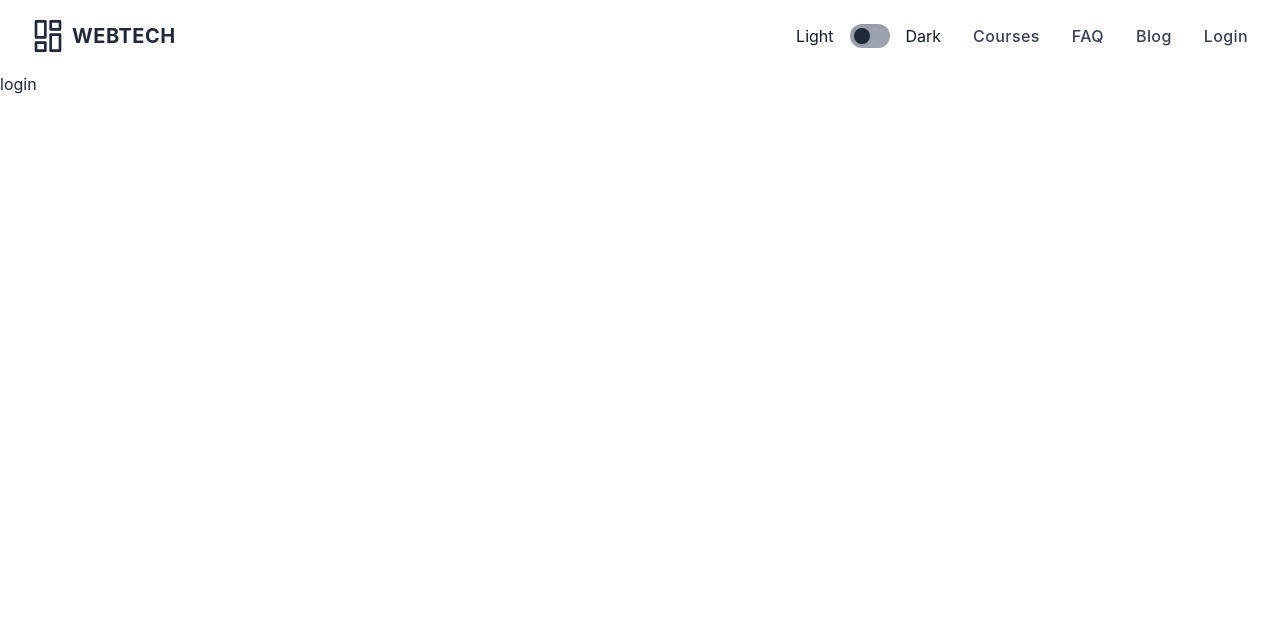
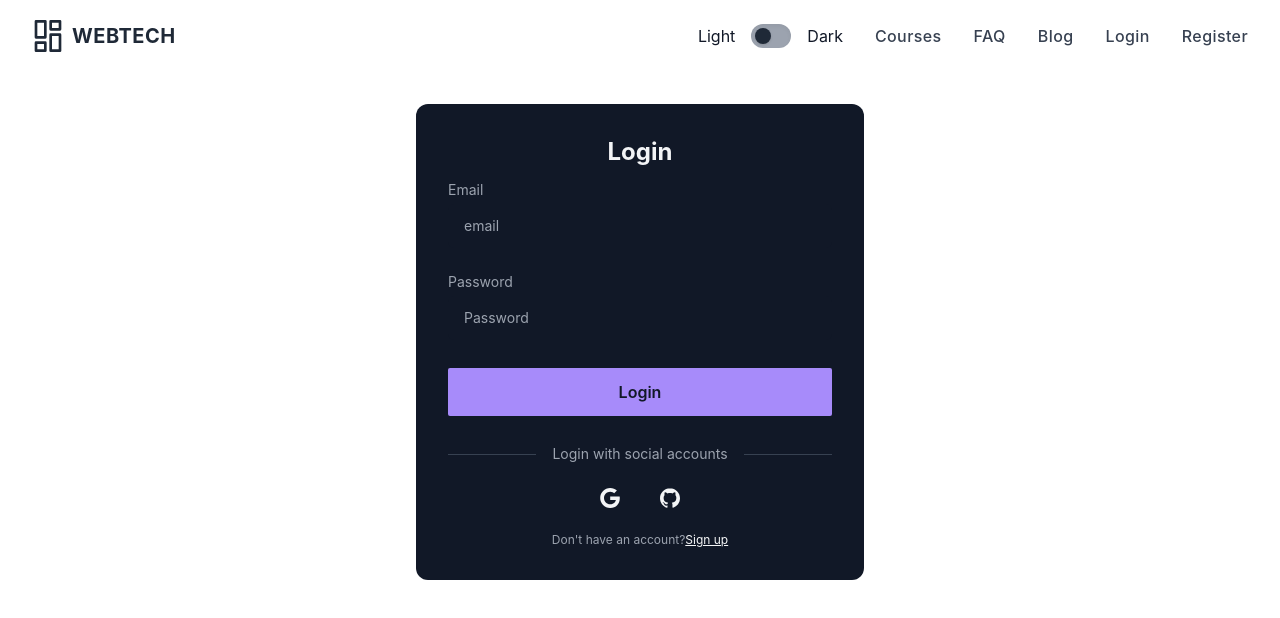
Before and after one commit to chayon4619/learn-web-teach-client, a React (Create React App) app: page /login in a window 1280 px wide. Shown: the top 618 px of the page. Built offline with nearby package versions, Linux system fonts and the light colour scheme.

Commit message:
login form added

```diff
--- a/src/components/Pages/Header.js
+++ b/src/components/Pages/Header.js
@@ -85,6 +85,16 @@
                                 Login
                             </Link>
                         </li>
+                        <li>
+                            <Link
+                                to="/register"
+                                aria-label="About us"
+                                title="About us"
+                                className="font-medium tracking-wide text-gray-700 transition-colors duration-200 hover:text-deep-purple-accent-400"
+                            >
+                                Register
+                            </Link>
+                        </li>
                     </ul>
                     <div className="lg:hidden">
                         <button
@@ -135,7 +145,7 @@
                                                     <rect x="14" y="11" width="7" height="12" />
                                                 </svg>
                                                 <span className="ml-2 text-xl font-bold tracking-wide text-gray-800 uppercase">
-                                                    Company
+                                                    WebTech
                                                 </span>
                                             </Link>
                                         </div>
@@ -208,6 +218,16 @@
                                                     Login
                                                 </Link>
                                             </li>
+                                            <li>
+                                                <Link
+                                                    to="/register"
+                                                    aria-label="About us"
+                                                    title="About us"
+                                                    className="font-medium tracking-wide text-gray-700 transition-colors duration-200 hover:text-deep-purple-accent-400"
+                                                >
+                                                    Register
+                                                </Link>
+                                            </li>
                                         </ul>
                                     </nav>
                                 </div>
--- a/src/components/Pages/Login.js
+++ b/src/components/Pages/Login.js
@@ -1,9 +1,45 @@
 import React from 'react';
+import { Link } from 'react-router-dom';
 
 const Login = () => {
     return (
-        <div>
-            login
+        <div className='flex justify-center mt-8'>
+            <div className="w-full max-w-md p-8 space-y-3 rounded-xl bg-gray-900 text-gray-100">
+                <h1 className="text-2xl font-bold text-center">Login</h1>
+                <form className="space-y-6 ng-untouched ng-pristine ng-valid">
+                    <div className="space-y-1 text-sm">
+                        <label for="email" className="block text-gray-400">Email</label>
+                        <input type="email" name="email" id="email" placeholder="email" className="w-full px-4 py-3 rounded-md border-gray-700 bg-gray-900 text-gray-100 focus:border-violet-400" />
+                    </div>
+                    <div className="space-y-1 text-sm">
+                        <label for="password" className="block text-gray-400">Password</label>
+                        <input type="password" name="password" id="password" placeholder="Password" className="w-full px-4 py-3 rounded-md border-gray-700 bg-gray-900 text-gray-100 focus:border-violet-400" />
+                        <div className="flex justify-end text-xs text-gray-400">
+                        </div>
+                    </div>
+                    <button className="block w-full p-3 text-center font-semibold rounded-sm text-gray-900 bg-violet-400 hover:bg-violet-500">Login</button>
+                </form>
+                <div className="flex items-center pt-4 space-x-1">
+                    <div className="flex-1 h-px sm:w-16 bg-gray-700"></div>
+                    <p className="px-3 text-sm text-gray-400">Login with social accounts</p>
+                    <div className="flex-1 h-px sm:w-16 bg-gray-700"></div>
+                </div>
+                <div className="flex justify-center space-x-4">
+                    <button aria-label="Log in with Google" className="p-3 rounded-sm">
+                        <svg xmlns="http://www.w3.org/2000/svg" viewBox="0 0 32 32" className="w-5 h-5 fill-current">
+                            <path d="M16.318 13.714v5.484h9.078c-0.37 2.354-2.745 6.901-9.078 6.901-5.458 0-9.917-4.521-9.917-10.099s4.458-10.099 9.917-10.099c3.109 0 5.193 1.318 6.38 2.464l4.339-4.182c-2.786-2.599-6.396-4.182-10.719-4.182-8.844 0-16 7.151-16 16s7.156 16 16 16c9.234 0 15.365-6.49 15.365-15.635 0-1.052-0.115-1.854-0.255-2.651z"></path>
+                        </svg>
+                    </button>
+                    <button aria-label="Log in with GitHub" className="p-3 rounded-sm">
+                        <svg xmlns="http://www.w3.org/2000/svg" viewBox="0 0 32 32" className="w-5 h-5 fill-current">
+                            <path d="M16 0.396c-8.839 0-16 7.167-16 16 0 7.073 4.584 13.068 10.937 15.183 0.803 0.151 1.093-0.344 1.093-0.772 0-0.38-0.009-1.385-0.015-2.719-4.453 0.964-5.391-2.151-5.391-2.151-0.729-1.844-1.781-2.339-1.781-2.339-1.448-0.989 0.115-0.968 0.115-0.968 1.604 0.109 2.448 1.645 2.448 1.645 1.427 2.448 3.744 1.74 4.661 1.328 0.14-1.031 0.557-1.74 1.011-2.135-3.552-0.401-7.287-1.776-7.287-7.907 0-1.751 0.62-3.177 1.645-4.297-0.177-0.401-0.719-2.031 0.141-4.235 0 0 1.339-0.427 4.4 1.641 1.281-0.355 2.641-0.532 4-0.541 1.36 0.009 2.719 0.187 4 0.541 3.043-2.068 4.381-1.641 4.381-1.641 0.859 2.204 0.317 3.833 0.161 4.235 1.015 1.12 1.635 2.547 1.635 4.297 0 6.145-3.74 7.5-7.296 7.891 0.556 0.479 1.077 1.464 1.077 2.959 0 2.14-0.020 3.864-0.020 4.385 0 0.416 0.28 0.916 1.104 0.755 6.4-2.093 10.979-8.093 10.979-15.156 0-8.833-7.161-16-16-16z"></path>
+                        </svg>
+                    </button>
+                </div>
+                <p className="text-xs text-center sm:px-6 text-gray-400">Don't have an account?
+                    <Link to="/register" className="underline text-gray-100">Sign up</Link>
+                </p>
+            </div>
         </div>
     );
 };
```
